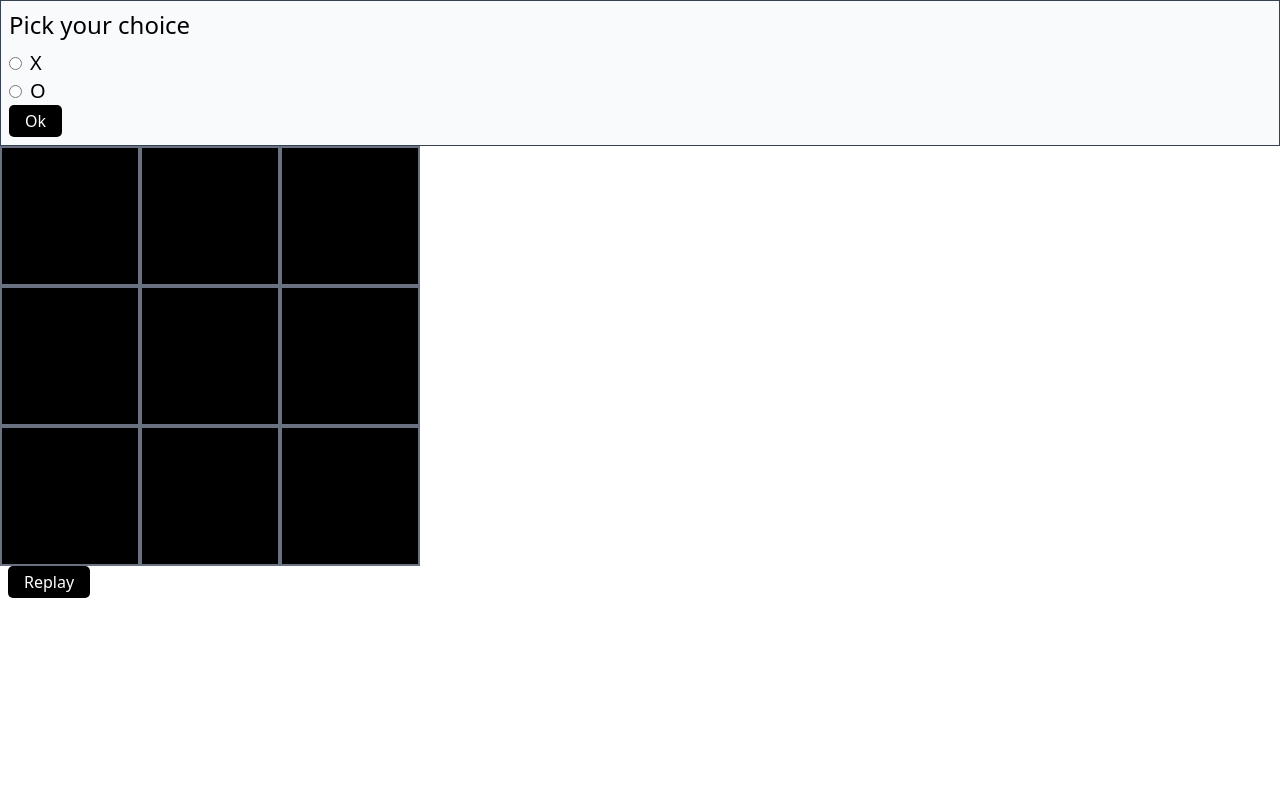
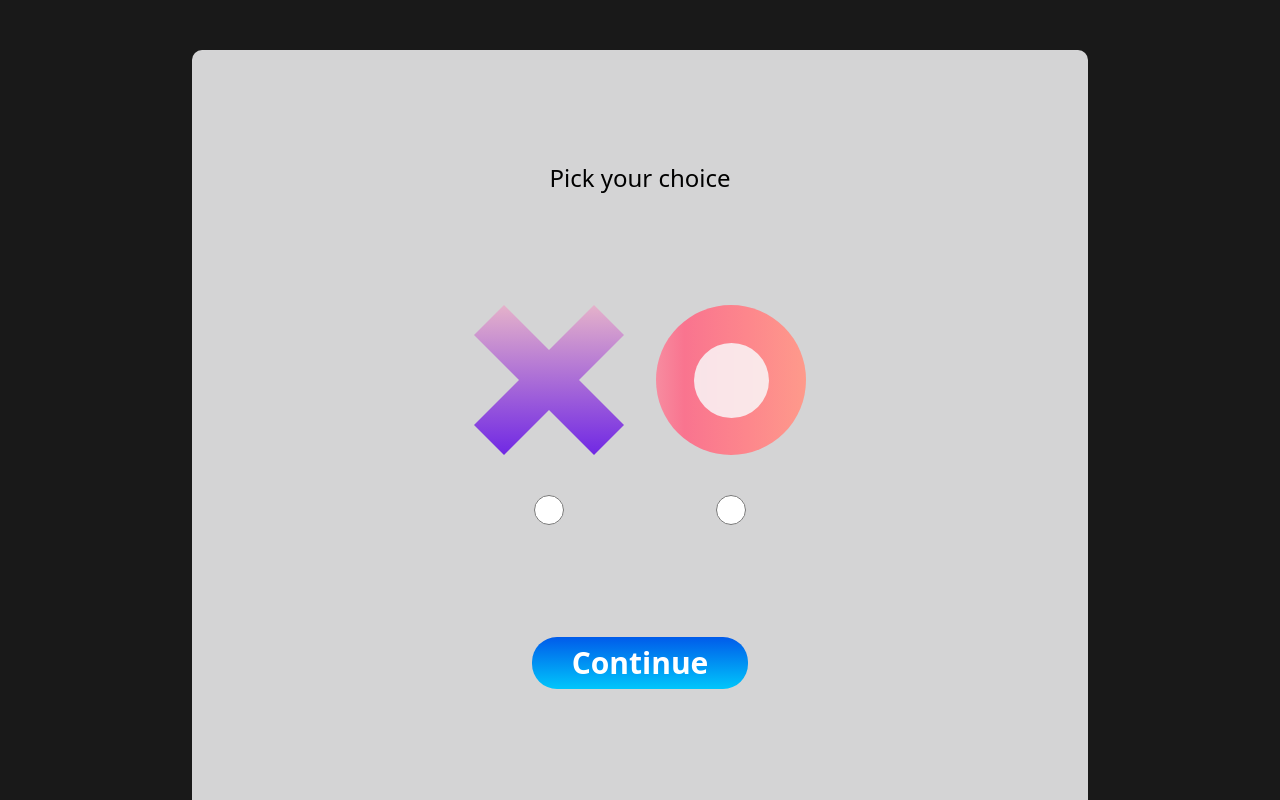
Before and after one commit to HarishBabu-DV/Tic-Tac-Toe, a React (Vite) app: page /game in a window 1280 px wide. Built offline with nearby package versions, Linux system fonts and the light colour scheme.

Commit message:
completed tic tac toe game ui

```diff
--- a/src/assets/assets.js
+++ /dev/null
@@ -1,10 +0,0 @@
-import { IoClose } from "react-icons/io5";
-import { CgShapeCircle } from "react-icons/cg";
-
-const appData={
-    icons:{
-        XIcon:IoClose,
-        OIcon:CgShapeCircle
-    }
-}
-export default appData
--- a/src/components/TicTacToe.jsx
+++ b/src/components/TicTacToe.jsx
@@ -1,18 +1,16 @@
 import React, { useEffect, useRef, useState } from 'react'
-import appData from '../assets/assets';
 const TicTacToe = () => {
 
-    const { XIcon,OIcon}=appData.icons
     const noOfSquares=[1,2,3,4,5,6,7,8,9];
     const [selectedChoice,setSelectedChoice]=useState('')
     const [isXTurn,setIsXTurn]=useState(false);
-    const [isDisabled,setIsDisabled]=useState(false)
+    const [isChoiceContainerClosed,setIsChoiceContainerClosed]=useState(false)
     const [isReady,setIsReady]=useState(false)
     const [elements,setElements]=useState(Array(9).fill(null))
     const [winnerName,setWinnerName]=useState(null)
     const handleOnSubmit=()=>{
         selectedChoice === 'x' ? setIsXTurn(true) : setIsXTurn(false)
-        setIsDisabled(true)
+        setIsChoiceContainerClosed(true)
         setIsReady(true)
     }
     const chooseWinner=()=>{
@@ -27,7 +25,8 @@ const TicTacToe = () => {
                 ((elements[0] === 'x' && elements[4] === 'x' && elements[8] === 'x'))||
                 ((elements[6] === 'x' && elements[4] === 'x' && elements[2] === 'x'))
             ){
-                setWinnerName('x')
+                setWinnerName('X')
+                setIsReady(false)
             }
 
         else if( ((elements[0] === 'o' && elements[1] === 'o' && elements[2] === 'o'))||
@@ -38,11 +37,15 @@ const TicTacToe = () => {
         ((elements[2] === 'o' && elements[5] === 'o' && elements[8] === 'o'))||
         ((elements[0] === 'o' && elements[4] === 'o' && elements[8] === 'o'))||
         ((elements[6] === 'o' && elements[4] === 'o' && elements[2] === 'o'))){
-            setWinnerName('o')
+            setWinnerName('O')
+            setIsReady(false)
+
         }
         else{
             if(elements.filter(element=>element!==null).length === 9){
                 setWinnerName('draw')
+                setIsReady(false)
+
             } else return
         }
     }
@@ -67,37 +70,42 @@ const TicTacToe = () => {
     },[isXTurn])
     console.log(elements);
 
+    console.log(isReady);
 
     return (
-    <div>
-        <div className='bg-gray-50 border-[1px] border-gray-700 space-y-2 p-2'>
-            <h2 className='text-2xl font-medium'>Pick your choice</h2>
-            <div >
-                <div className='flex items-center gap-2'>
-                    <input type="radio" name="x_or_o" id="x" value='x' checked={selectedChoice === 'x'} disabled={isDisabled} onChange={e=>setSelectedChoice(e.target.value)}/>
-                    <label htmlFor="x" className='text-xl'>X</label>
+    <section className='relative h-screen black-gradient py-10'>
+        <div className={`choice-container ${isChoiceContainerClosed ? `scale-x-0 scale-y-0 transition-[scale] duration-400`:null}`}>
+            <h2 className='text-2xl font-medium '>Pick your choice</h2>
+            <div className='flex justify-center gap-8'>
+                <div className='choice-symbol-with-radio '>
+                    <label htmlFor="x" className='x-shape size-[100px] lg:size-[150px]' />
+                    <input type="radio" name="x_or_o" id="x" value='x' checked={selectedChoice === 'x'}  onChange={e=>setSelectedChoice(e.target.value)} className='size-[30px] cursor-pointer'/>
+
                 </div>
-                <div className='flex items-center gap-2'>
-                    <input  type="radio" name="x_or_o" id="o" value='o' onChange={e=>setSelectedChoice(e.target.value)} checked={selectedChoice==='o'} disabled={isDisabled}/>
-                    <label htmlFor="o" className='text-xl'>O</label>
+                <div className='choice-symbol-with-radio '>
+                    <label htmlFor="o" className='o-shape size-[100px] lg:size-[150px]'>
+                        <div className='size-[50px] lg:size-[75px] rounded-full max-md:bg-gray-50 md:bg-[#f9fafbd5] md:backdrop-blur-[5px]' />
+
+                    </label>
+                    <input  type="radio" name="x_or_o" id="o" value='o' onChange={e=>setSelectedChoice(e.target.value)} checked={selectedChoice==='o'}  className='size-[30px] cursor-pointer'/>
+                </div>
             </div>
             <div>
-                    <button className='bg-black text-white px-4 py-1 rounded-[5px] disabled:bg-gray-200 disabled:text-gray-400 disabled:cursor-not-allowed' disabled={isDisabled} onClick={handleOnSubmit}>Ok</button>
+                <button className='play-button' onClick={handleOnSubmit}>Continue</button>
             </div>
         </div>
-        </div>
-
-        <div className='grid grid-cols-3 grid-rows-3 w-max'>
+        <div className={`${!isChoiceContainerClosed ? `hidden`:null } h-full flex flex-col items-center justify-center gap-10`}>
+            <div className='grid grid-cols-3 grid-rows-3 w-max '>
                 {
                     noOfSquares.map((square,index)=>(
-                    <div className='flex items-center justify-center  size-[95px] md:size-[120px] xl:size-[140px] bg-black border-[2px] border-gray-500 text-4xl font-bold' onClick={()=>{
+                        <div className='flex items-center justify-center  size-[95px] md:size-[120px] xl:size-[140px] border-[2px] border-gray-500 text-4xl font-bold' onClick={()=>{
                                 if(isReady){
                                     handleOnClick(index)
                                 }
                             }} key={index}
                         >
                             {
-                            isReady &&
+
                                 elements[index]==='x' ? (
                                     <div className='x-shape'></div>
                                 ) :(elements[index] === 'o' ? <div className='o-shape'>
@@ -117,13 +125,15 @@ const TicTacToe = () => {
                     winnerName!==null ? winnerName === 'draw' ? (
                         <h3 className='text-2xl text-yellow-500'>Match draw </h3>
                     ) :(
-                    <h3 className='text-2xl text-green-500'>Winner is {winnerName}</h3>
+                        <h3 className='text-2xl font-bold text-green-500'>Winner is {winnerName}</h3>
                     ) : null
                 }
             <div>
-            <button className='bg-black text-white px-4 py-1 rounded-[5px] ml-2' onClick={handleReplay}>Replay</button>
+                <button className='play-button' onClick={handleReplay}>Replay</button>
             </div>
         </div>
+
+    </section>
   )
 }
 
--- a/src/index.css
+++ b/src/index.css
@@ -4,6 +4,7 @@ html,body{
 }
 
 @layer components{
+    /*<------------------- SplashScreen.jsx -------------------> */
     .x-shape,.o-shape{
         content: '';
         @apply size-[65px];
@@ -56,6 +57,16 @@ html,body{
     }
     .play-button{
         background-image: linear-gradient(to top, #00c6fb 0%, #005bea 100%);
-        @apply px-8 py-2 text-2xl text-white font-semibold rounded-[25px] w-max lg:text-3xl lg:px-10;
+        @apply px-8 py-2 text-2xl text-white font-semibold rounded-[25px] w-max lg:text-3xl lg:px-10 cursor-pointer;
+    }
+    /*<------------------- TicTacToe.jsx -------------------> */
+    .choice-container{
+        @apply absolute top-0 z-50 w-full max-md:h-full bg-[#f9fafb] flex flex-col items-center justify-evenly md:w-[70%] md:left-[15%] md:right-[15%] md:top-[50px] md:h-[calc(100%-50px)] md:bg-[#f9fafbd5] md:rounded-t-[10px] md:backdrop-blur-[5px];
+    }
+    .choice-symbol-with-radio{
+        @apply flex flex-col items-center gap-10;
+    }
+    .black-gradient{
+        background: linear-gradient(rgba(0,0,0,0.9),rgba(0,0,0,0.9));
     }
 }
--- a/src/pages/SplashScreen.jsx
+++ b/src/pages/SplashScreen.jsx
@@ -15,7 +15,7 @@ const SplashScreen = () => {
         <div className='welcome-msg-container '>
           <h1 className='text-center text-2xl font-semibold lg:text-4xl'>Hello &#9995;</h1>
           <h1 className='text-center text-2xl font-semibold lg:text-4xl'>Welcome to Tic Tac Toe </h1>
-            <Link className='play-button'>
+            <Link to={'/game'} className='play-button'>
                 Play
             </Link>
 
```
Lines whose indentation alone changed are shown as unchanged.
